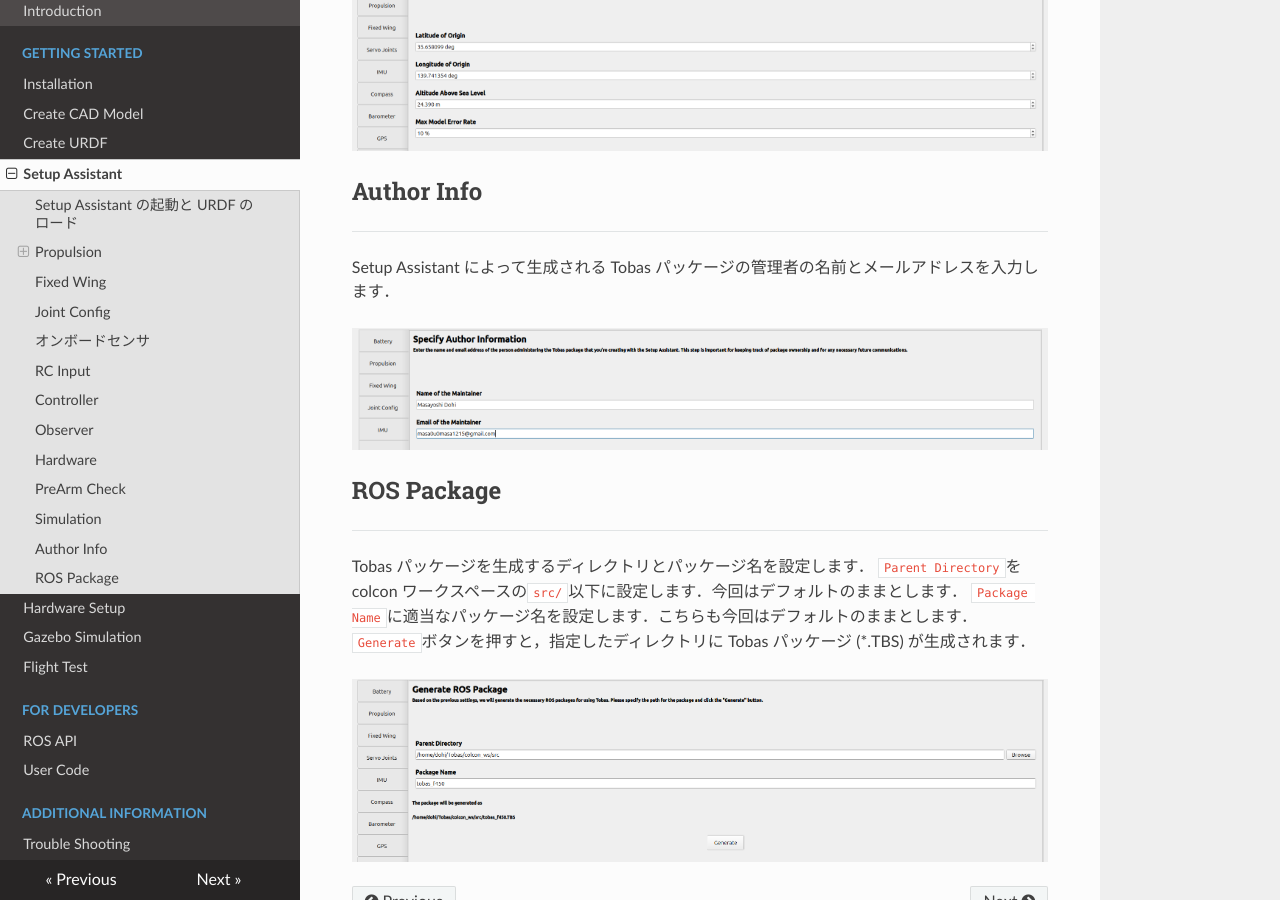
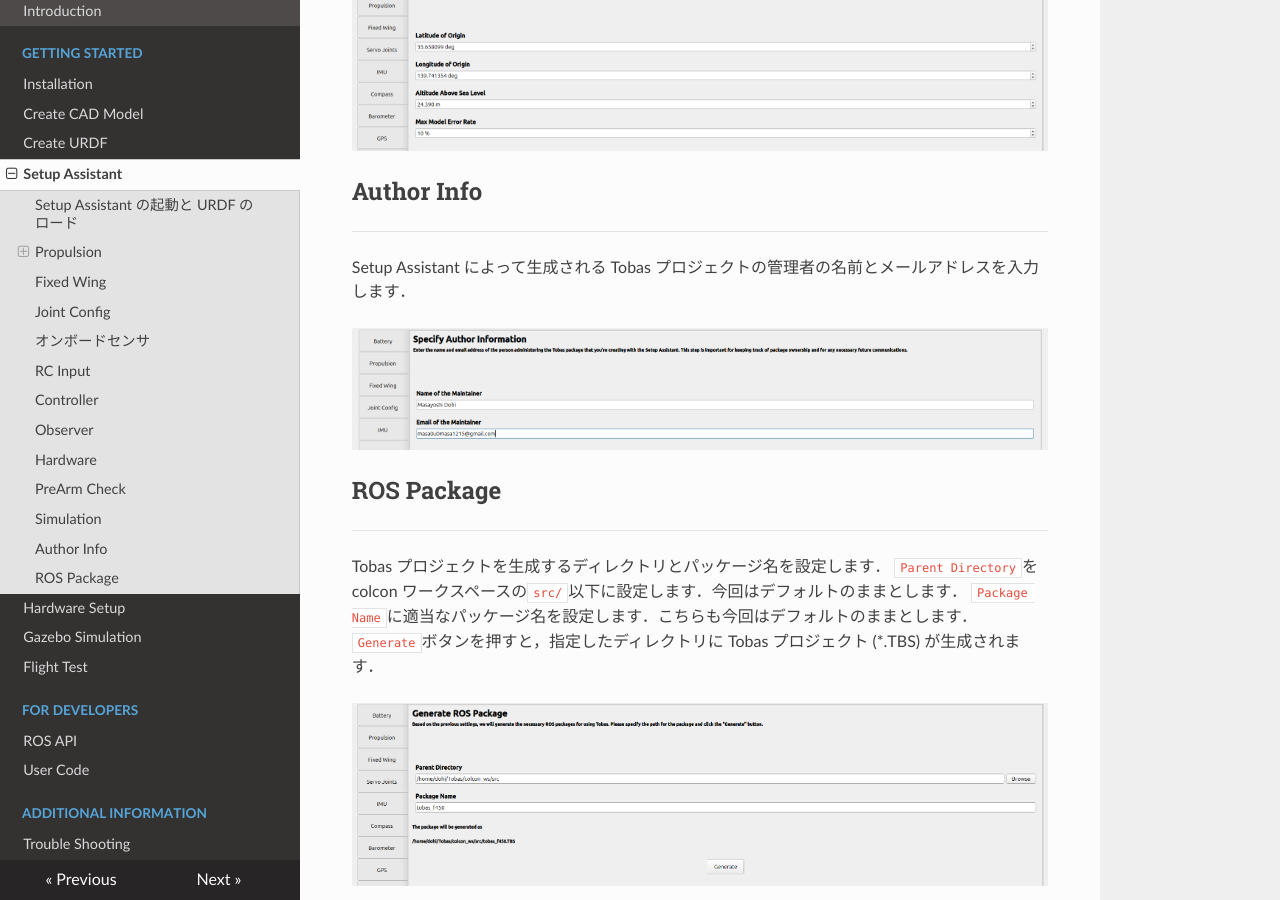
Before and after one commit to TobasFlightControl/tobas_wiki_ja, an MkDocs documentation site: the page built from docs/setup_assistant.md, in a window 1280 px wide and 900 px high, scrolled down 7134 px. Built offline with MkDocs 1.6.1, drawn with Linux system fonts in a browser that asks for light colours; nearby versions of some CDN libraries.

Commit message:
rename: Tobas Pacakge -> Tobas Project

```diff
--- a/docs/setup_assistant.md
+++ b/docs/setup_assistant.md
@@ -206,7 +206,7 @@ Gazebo のシミュレーション環境の設定を行います．
 
 ---
 
-Setup Assistant によって生成される Tobas パッケージの管理者の名前とメールアドレスを入力します．
+Setup Assistant によって生成される Tobas プロジェクトの管理者の名前とメールアドレスを入力します．
 
 ![author_info](resources/setup_assistant/author_info.png)
 
@@ -214,9 +214,9 @@ Setup Assistant によって生成される Tobas パッケージの管理者の
 
 ---
 
-Tobas パッケージを生成するディレクトリとパッケージ名を設定します．
+Tobas プロジェクトを生成するディレクトリとパッケージ名を設定します．
 `Parent Directory`を colcon ワークスペースの`src/`以下に設定します．今回はデフォルトのままとします．
 `Package Name`に適当なパッケージ名を設定します．こちらも今回はデフォルトのままとします．
-`Generate`ボタンを押すと，指定したディレクトリに Tobas パッケージ (\*.TBS) が生成されます．
+`Generate`ボタンを押すと，指定したディレクトリに Tobas プロジェクト (\*.TBS) が生成されます．
 
 ![ros_package](resources/setup_assistant/ros_package.png)
```
Also changed, not shown: docs/gazebo_simulation.md (+1 -1 lines), docs/hardware_setup.md (+1 -1 lines), docs/user_code.md (+1 -1 lines).
